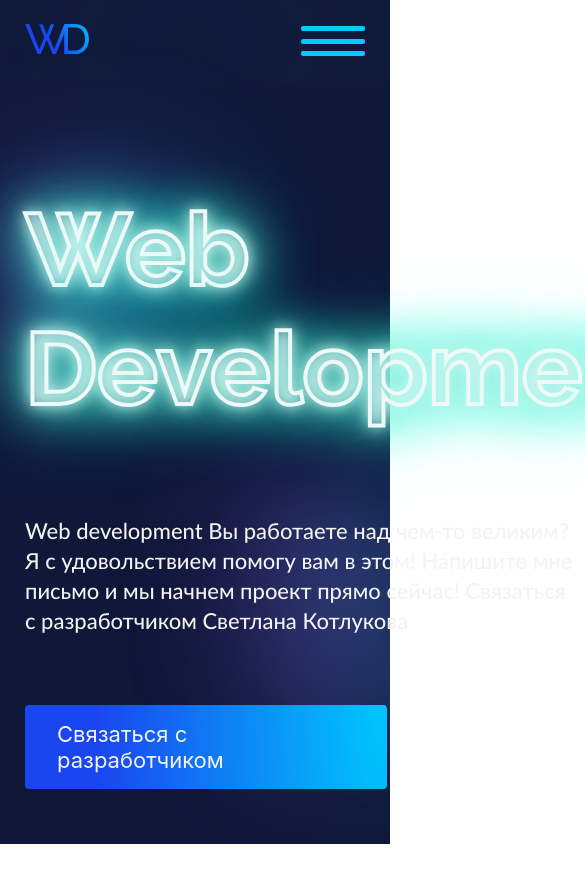
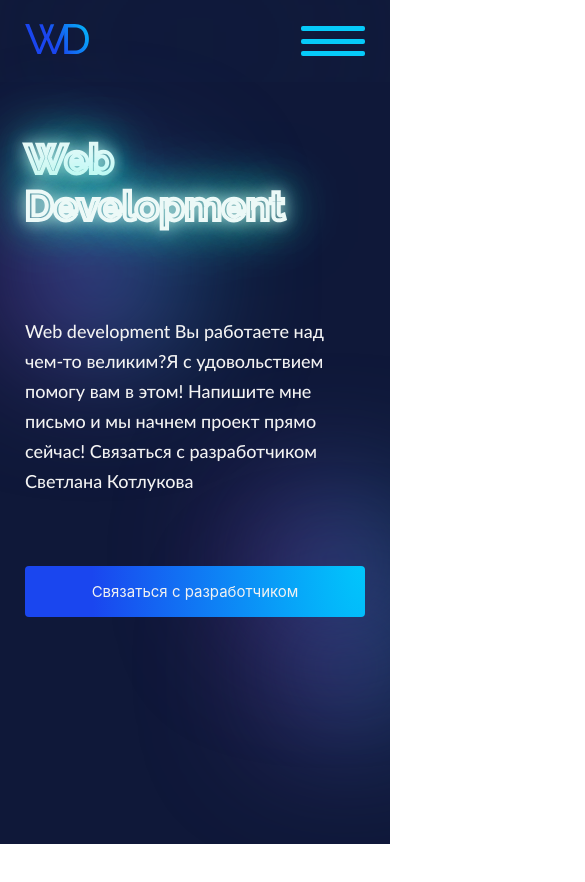
Before and after one commit to vladian95/next-typescript-proj, a Next.js app: page / in a window 390 px wide. Shown: the top 882 px of the page, 585 px wide, since content can reach past the window. Built offline with nearby package versions, Linux system fonts and the light colour scheme.

Commit message:
hero adaptive

```diff
--- a/styles/hero.module.scss
+++ b/styles/hero.module.scss
@@ -6,6 +6,9 @@
   align-items: flex-start;
   flex-direction: column;
   justify-content: center;
+  @media all and (max-width: 768px) {
+    height: auto;
+  }
 }
 
 .hero__title {
@@ -22,6 +25,12 @@
     0 0 40px hsl(var(--hue), 80%, 70%, 0.9),
     0 0 60px hsl(var(--hue), 90%, 60%, 0.95),
     0 0 80px hsl(var(--hue), 100%, 50%, 1);
+  @media all and (max-width: 768px) {
+    font-size: 5em;
+  }
+  @media all and (max-width: 600px) {
+    font-size: 40px;
+  }
 }
 
 .hero__description {
@@ -29,9 +38,12 @@
   font-weight: 500;
   font-size: 22px;
   color: #f3f3f3;
-  width: 555px;
+  max-width: 555px;
   margin: 89px 0px 68px;
   line-height: 30px;
+  @media all and (max-width: 600px) {
+    font-size: 18px;
+  }
 }
 
 .hero__btn {
@@ -55,6 +67,11 @@
       #8b0eb7 68.75%
     );
   }
+  @media all and (max-width: 428px) {
+    width: 100%;
+    text-align: center;
+    font-size: 15px;
+  }
 }
 
 .hero__arrow {
```
